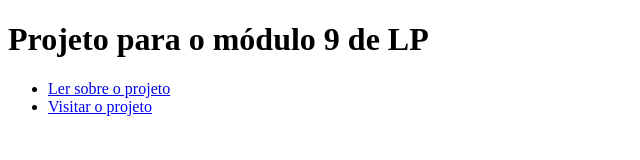
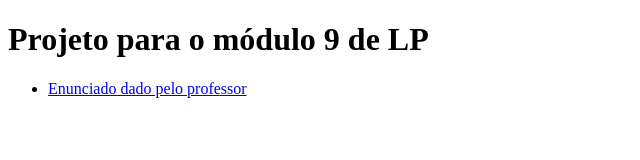
Before and after one commit to g4v3/Projeto_LP_mod_9, a plain HTML site: page web/index.html in a window 1280 px wide. Shown: the whole page, without its empty margins (0-640 px from the left). Drawn offline with Linux system fonts and the light colour scheme.

Commit message:
Alterei a pagina inicial.
Apaguei os links que la estavam e pus o link para o enunciado que o professor deu.

```diff
--- a/web/index.html
+++ b/web/index.html
@@ -5,8 +5,7 @@
   <h1>Projeto para o m&oacute;dulo 9 de LP</h1>
   <nav>
     <ul>
-      <li><a href="../docs/">Ler sobre o projeto</a>
-      <li><a href="../site">Visitar o projeto</a>
+      <li><a href="https://github.com/g4v3/projeto_lp_mod_9/blob/a4e90ada3891ba04db90dc5d7328294286d88b58/docs/planificacao/Projecto_LP_-_Mod_9.pdf">Enunciado dado pelo professor</a>
     </ul>
   </nav>
 </html>
```
